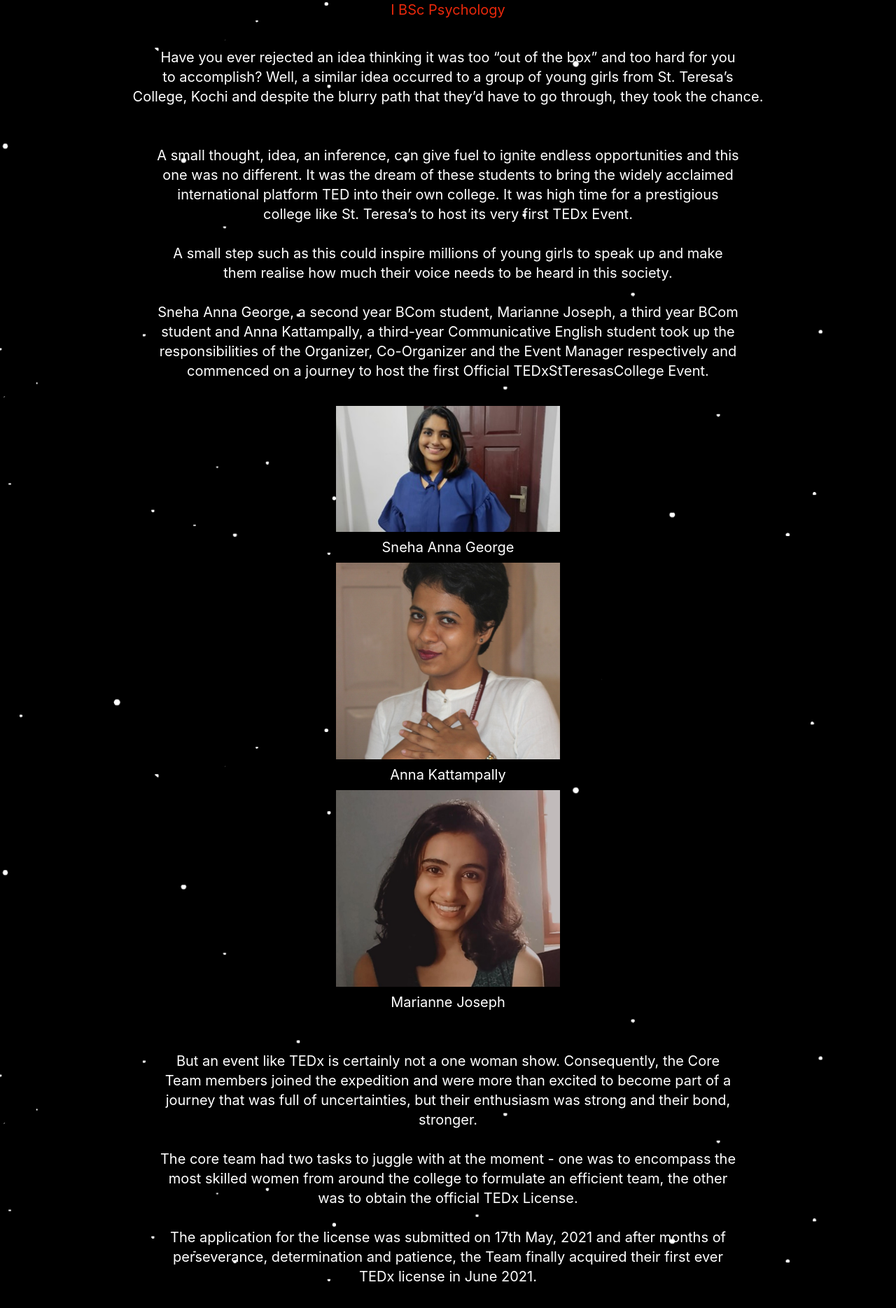
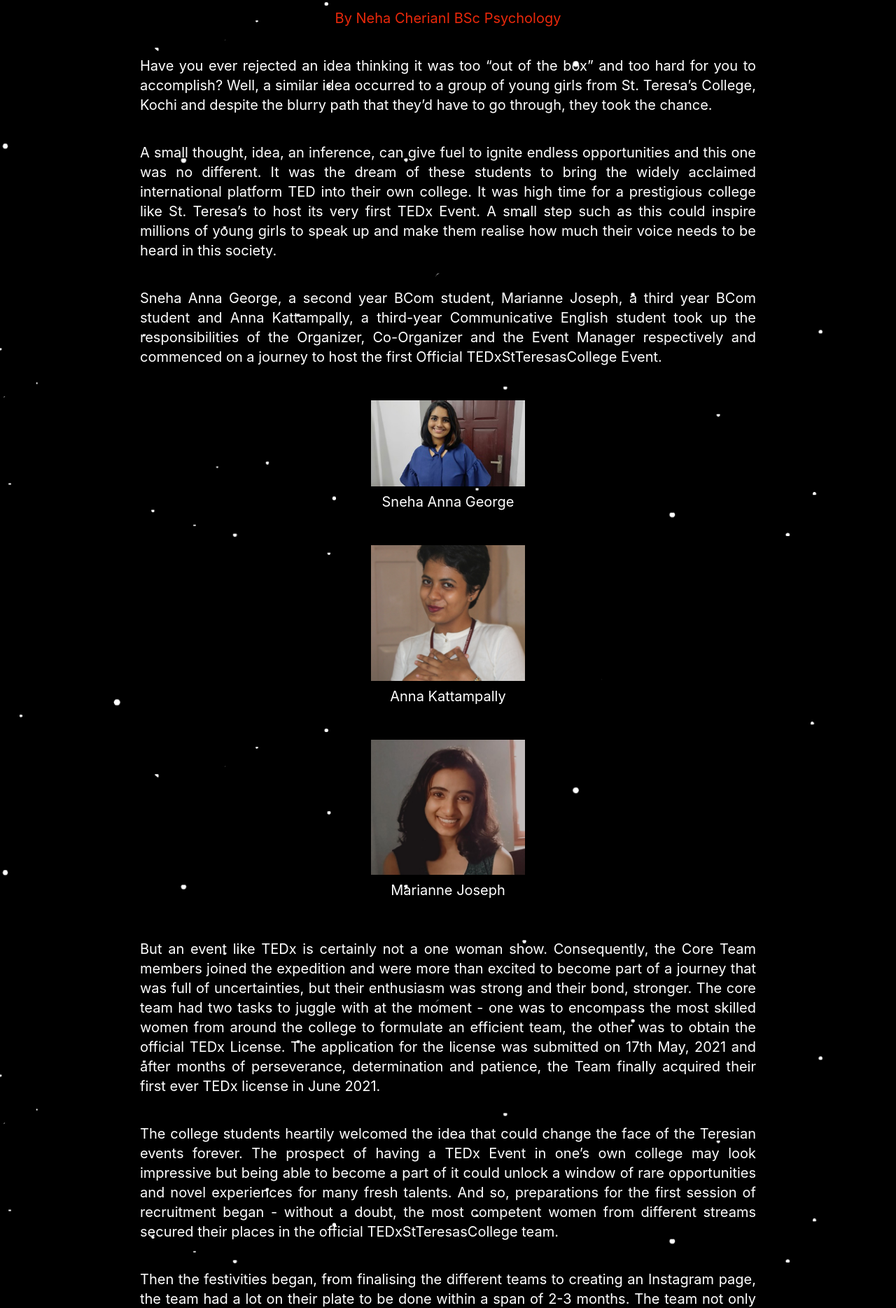
Before and after one commit to TEDxStTeresasCollege-Website/Web-App, a Next.js app: page /blogs/1 in a window 1280 px wide. Shown: the part 220-2089 px from the top of the page at 70% size. Built offline with nearby package versions, Linux system fonts and the light colour scheme; a web font is replaced by a local one.

Commit message:
Update Blog page

```diff
--- a/pages/blogs/1.js
+++ b/pages/blogs/1.js
@@ -9,39 +9,45 @@
             <Head>
                 <title>The Journey from a Vision to its Existence</title>
                 <meta name="description" content="Blogs 1 : TEDxStTeresasCollege" />
-                <link rel="icon" href="logo.ico" />
+                <link rel="icon" href="../logo.ico" />
             </Head>
 
             <Navbar />
 
 
-            <div className="min-h-screen bg-night-sky bg-repeat-y bg-black text-white pt-28 w-screen">
-                <div className="row">
-                    <div className="col-md-12">
+            <div className="min-h-screen bg-night-sky bg-repeat-y bg-black text-white pt-28 w-full">
+                <div className="">
+                    <div className="p-10 w-full md:w-3/4 mx-auto">
                         <h1 className="text-center text-ted-red serif text-5xl">The Journey from a Vision to its Existence</h1>
-                        <p className="text-center text-white text-xl">
-                            <div className="text-ted-red pt-8 pb-10">By Neha Cherian<br />I BSc Psychology</div>
-                            Have you ever rejected an idea thinking it was too “out of the box” and too hard for you<br /> to accomplish? Well, a similar idea occurred to a group of young girls from St. Teresa’s<br /> College, Kochi and despite the blurry path that they’d have to go through, they took the chance.<br />
-                            <br /><br />A small thought, idea, an inference, can give fuel to ignite endless opportunities and this<br /> one was no different. It was the dream of these students to bring the widely acclaimed<br /> international platform TED into their own college. It was high time for a prestigious<br /> college like St. Teresa’s to host its very first TEDx Event.<br /><br />A small step such as this could inspire millions of young girls to speak up and make<br /> them realise how much their voice needs to be heard in this society.<br /><br />
-                            Sneha Anna George, a second year BCom student, Marianne Joseph, a third year BCom<br /> student and Anna Kattampally, a third-year Communicative English student took up the<br /> responsibilities of the Organizer, Co-Organizer and the Event Manager respectively and<br /> commenced on a journey to host the first Official TEDxStTeresasCollege Event.<br /><br />
+                        <div className="text-white text-xl">
+                            <div className="text-ted-red pt-8 pb-10 text-center">By Neha CherianI BSc Psychology</div>
+                            <div className='text-justify'>
+                                <div className='pb-10'>Have you ever rejected an idea thinking it was too “out of the box” and too hard for you to accomplish? Well, a similar idea occurred to a group of young girls from St. Teresa’s College, Kochi and despite the blurry path that they’d have to go through, they took the chance.</div>
+                                <div className='pb-10'>A small thought, idea, an inference, can give fuel to ignite endless opportunities and this one was no different. It was the dream of these students to bring the widely acclaimed international platform TED into their own college. It was high time for a prestigious college like St. Teresa’s to host its very first TEDx Event. A small step such as this could inspire millions of young girls to speak up and make them realise how much their voice needs to be heard in this society.</div>
+                                <div className='pb-10'>Sneha Anna George, a second year BCom student, Marianne Joseph, a third year BCom student and Anna Kattampally, a third-year Communicative English student took up the responsibilities of the Organizer, Co-Organizer and the Event Manager respectively and commenced on a journey to host the first Official TEDxStTeresasCollege Event.</div>
+                            </div>
+                            <div className="text-center pb-4">
+                                <div className='pb-10'><img className="mx-auto  w-1/4 h-1/4 py-2 rounded-lg" src='/blog/sneha.jpeg'></img><figcaption>Sneha Anna George</figcaption></div>
+                                <div className='pb-10'><img className=" mx-auto w-1/4 h-1/4 py-2 rounded-lg" src='/coreTeam/anna.png'></img><figcaption>Anna Kattampally</figcaption></div>
+                                <div className='pb-10'><img className=" mx-auto w-1/4 h-1/4 py-2 rounded-lg" src='/coreTeam/marianne.jpg'></img><figcaption>Marianne Joseph</figcaption></div>
+                            </div>
 
-                            <img className="mx-auto  w-1/4 h-1/4 py-2 rounded-lg" src='/blog/sneha.jpeg'></img><figcaption>Sneha Anna George</figcaption>
-                            <img className=" mx-auto w-1/4 h-1/4 py-2 rounded-lg" src='/coreTeam/anna.png'></img><figcaption>Anna Kattampally</figcaption>
-                            <img className=" mx-auto w-1/4 h-1/4 py-2 rounded-lg" src='/coreTeam/marianne.jpg'></img><figcaption>Marianne Joseph</figcaption>
+                            <div className='text-justify'>
+                                <div className='pb-10'>But an event like TEDx is certainly not a one woman show. Consequently, the Core Team members joined the expedition and were more than excited to become part of a journey that was full of uncertainties, but their enthusiasm was strong and their bond, stronger. The core team had two tasks to juggle with at the moment - one was to encompass the most skilled women from around the college to formulate an efficient team, the other was to obtain the official TEDx License.  The application for the license was submitted on 17th May, 2021 and after months of perseverance, determination and patience, the Team finally acquired their first ever TEDx license in June 2021.</div>
+                                <div className='pb-10'>The college students heartily welcomed the idea that could change the face of the Teresian events forever. The prospect of having a TEDx Event in one’s own college may look impressive but being able to become a part of it could unlock a window of rare opportunities and novel experiences for many fresh talents. And so, preparations for the first session of recruitment began - without a doubt, the most competent women from different streams secured their places in the official TEDxStTeresasCollege team. </div>
+                                <div className='pb-10'>Then the festivities began, from finalising the different teams to creating an Instagram page, the team had a lot on their plate to be done within a span of 2-3 months. The team not only conducted numerous online events but also conducted their first ever offline event, The Open Mic '21 on 27th October with great enthusiasm.</div>
+                            </div>
+                            <div className='pb-10'>
+                                <img className=" mx-auto w-1/2 h-1/2 py-2 rounded-lg" src='/slider/home/10.JPG'></img>
+                                <img className=" mx-auto w-1/2 h-1/2 py-2 rounded-lg" src='/slider/home/8.JPG'></img>
+                                <img className=" mx-auto w-1/2 h-1/2 py-2 rounded-lg" src='/slider/home/9.JPG'></img>
+                            </div>
+                            <div>
+                                <div className='pb-10'>The TEDxStTeresasCollege team is in the midst of gearing up for the Pre-Event on 17th December and for the Main Event on January 8th, 2022. The volunteers are all ready to shed their blood, sweat and tears to get the show on the road and make this the most historical event that St.Teresa’s and the residents of Kochi have ever seen.</div>
+                                <div className='pb-10'>The programme is all set to showcase India's most loved speakers and performers and the volunteers can't wait for their 8 months of dedication and patience to finally show its colours and touch the audience’s hearts.</div>
+                            </div>
 
-
-
-                            <br /><br /> But an event like TEDx is certainly not a one woman show. Consequently, the Core<br /> Team members joined the expedition and were more than excited to become part of a<br /> journey that was full of uncertainties, but their enthusiasm was strong and their bond,<br /> stronger.<br /> <br />The core team had two tasks to juggle with at the moment - one was to encompass the<br /> most skilled women from around the college to formulate an efficient team, the other<br /> was to obtain the official TEDx License.<br /> <br /> The application for the license was submitted on 17th May, 2021 and after months of<br /> perseverance, determination and patience, the Team finally acquired their first ever<br /> TEDx license in June 2021.<br /><br />
-                            The college students heartily welcomed the idea that could change the face of the<br /> Teresian events forever. The prospect of having a TEDx Event in one’s own college may<br /> look impressive but being able to become a part of it could unlock a window of rare<br /> opportunities and novel experiences for many fresh talents. And so, preparations for the<br /> first session of recruitment began - without a doubt, the most competent women from<br /> different streams secured their places in the official TEDxStTeresasCollege team. <br /><br />
-                            Then the festivities began, from finalising the different teams to creating an Instagram<br /> page, the team had a lot on their plate to be done within a span of 2-3 months. The team<br /> not only conducted numerous online events but also conducted their first ever offline<br /> event, The Open Mic '21 on 27th October with great enthusiasm.<br />
-                            <img className=" mx-auto w-1/2 h-1/2 py-2 rounded-lg" src='/slider/home/10.JPG'></img>
-                            <img className=" mx-auto w-1/2 h-1/2 py-2 rounded-lg" src='/slider/home/8.JPG'></img>
-                            <img className=" mx-auto w-1/2 h-1/2 py-2 rounded-lg" src='/slider/home/9.JPG'></img><br />
-                            The TEDxStTeresasCollege team is in the midst of gearing up for the Pre-Event on 17th<br /> December and for the Main Event on January 8th, 2022. The volunteers are all ready to shed<br /> their blood, sweat and tears to get the show on the road and make this the most  historical<br /> event that St. Teresa’s and the residents of Kochi have ever seen.<br /><br />
-                            The programme is all set to showcase India's most loved speakers and performers and the<br /> volunteers can't wait for their 8 months of dedication and patience to finally show its<br /> colours and touch the audience’s hearts.<br />
-
-
-                        </p>
+                        </div>
 
                     </div>
                 </div>
```
